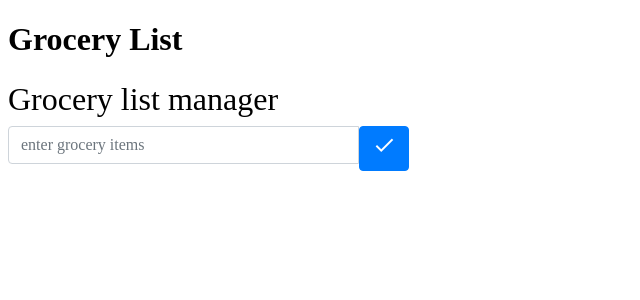
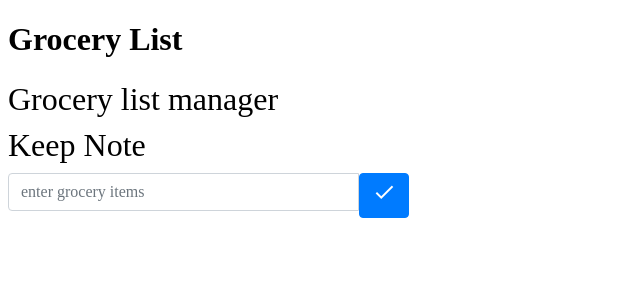
Before and after one commit to PoojaBayas/Keep-Note, an Angular app: page / in a window 1280 px wide. Shown: the top 300 px of the page, without its empty margins (0-640 px from the left). Built offline with nearby package versions, Linux system fonts and the light colour scheme.

Commit message:
working in the branch now

```diff
--- a/src/app/list/list.component.html
+++ b/src/app/list/list.component.html
@@ -1,5 +1,6 @@
 <div>
   <h2>Grocery list manager</h2>
+  <h2>Keep Note</h2>
 
   <div class="row">
     <div class="col-xs-6 col-md-4">
```
